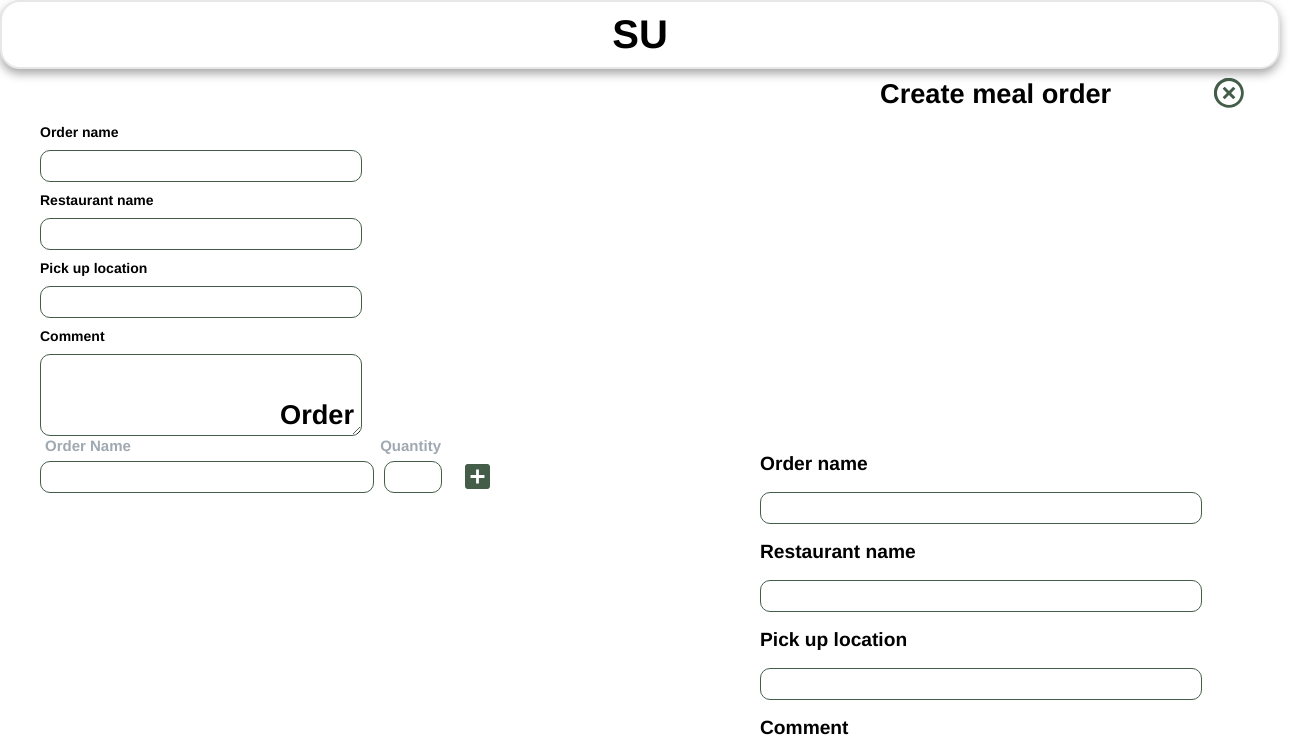
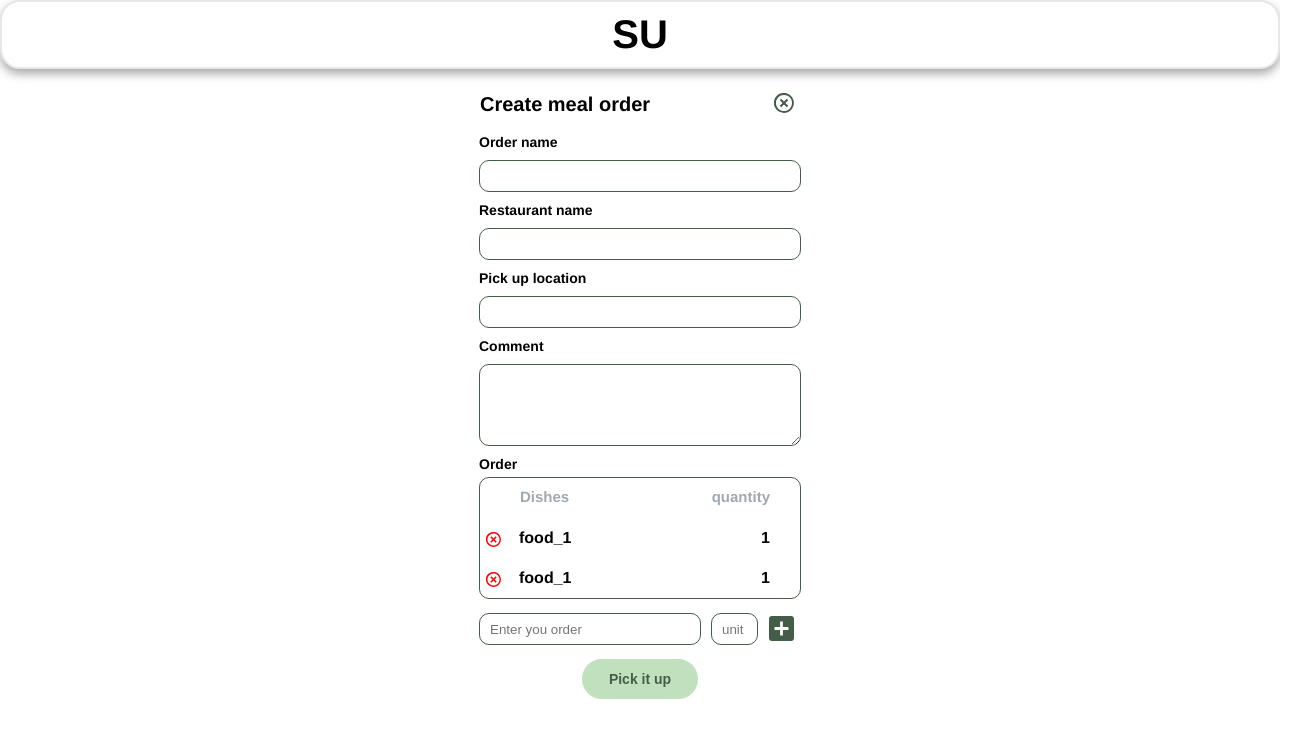
Before and after one commit to Green-Teaz123/Green_, a React (Create React App) app: page /create in a window 1280 px wide. Shown: the top 754 px of the page, 1311 px wide, since content can reach past the window. Built offline with nearby package versions, Linux system fonts and the light colour scheme.

Commit message:
Tiger Boom Activated

```diff
--- a/src/page/createOrder.js
+++ b/src/page/createOrder.js
@@ -54,23 +54,12 @@ export default function CreateOrder() {
 
                     <label className="textLabel">Comment</label>
                     <textarea value={comment} onChange={(e) => setComment(e.target.value)}/>
-                    <label className="textLabel" id="lbl1">Order name</label>
-                    <input type="text" className="textInput" id="txtin1"/>
 
-                    <label className="textLabel" id="lbl2">Restaurant name</label>
-                    <input type="text" className="textInput" id="txtin2"/>
-
-                    <label className="textLabel" id="lbl3">Pick up location</label>
-                    <input type="text" className="textInput" id="txtin3"/>
-
-                    <label className="textLabel" id="lbl4">Comment</label>
-                    <textarea id="txtarea"/>
-
-                    <label className="textLabel" id="lbl5">Order</label>
+                    <label className="textLabel">Order</label>
                     <div className="add-order">
                         <div className="add-order-header">
-                            <p id="p1">Order Name</p>
-                            <p id="p2">Quantity</p>
+                            <p>Dishes</p>
+                            <p>quantity</p>
                         </div>
 
                         {/* insert dish here */}
@@ -83,8 +72,8 @@ export default function CreateOrder() {
 
                     <div className="gen-dishes">
 
-                            <input type="text" className="dishe-name"/>
-                            <input type="text" className="quantity"/>
+                            <input type="text" placeholder="Enter you order" className="dishe-name"/>
+                            <input type="text" placeholder="unit" className="quantity"/>
 
                             <button className="btn-add">
                                 <svg xmlns="http://www.w3.org/2000/svg" width="25" height="25" viewBox="0 0 17 17" fill="none">
@@ -94,9 +83,7 @@ export default function CreateOrder() {
                         </div>
                     </div>
 
-
                     <input type="submit" value="Pick it up" className="created" onClick={handleSubmit} />
-                    <input type="submit" value="Pick it up" className="created"/>
 
 
 
--- a/src/styles/createOrder.css
+++ b/src/styles/createOrder.css
@@ -127,113 +127,3 @@
     margin-top: 15px;
     margin-bottom: 35px;
 }
-
-@media only screen and (min-width: 1200px){
-    .create-order {
-        width: 1200px;
-        margin: 0 auto;
-    }
-
-    .create-order .header-create-order .btn svg{
-        width: 150%;
-        height: 150%;
-    }
-
-    .header-create-order {
-        width: 1200px;
-    }
-    .header-create-order p {
-        margin-left: 70%;
-        font-size: 170%;
-    }
-
-    .form-create-order {
-        width: 1200px;
-    }
-    .form-create-order #lbl1{
-        margin-left: 60%;
-        margin-top: 1%;
-        font-size: 120%;
-    }
-    .form-create-order #txtin1{
-        margin-left: 60%;
-        margin-top: 1%;
-        width: 35%;
-    }
-    .form-create-order #lbl2{
-        margin-left: 60%;
-        margin-top: 1%;
-        font-size: 120%;
-    }
-    .form-create-order #txtin2{
-        margin-left: 60%;
-        margin-top: 1%;
-        width: 35%;
-    }
-    .form-create-order #lbl3{
-        margin-left: 60%;
-        margin-top: 1%;
-        font-size: 120%;
-    }
-    .form-create-order #txtin3{
-        margin-left: 60%;
-        margin-top: 1%;
-        width: 35%;
-    }
-    .form-create-order #lbl4{
-        margin-left: 60%;
-        margin-top: 1%;
-        font-size: 120%;
-    }
-    .form-create-order #txtarea{
-        margin-left: 60%;
-        margin-top: 1%;
-        width: 35%;
-    }
-    .form-create-order #lbl5{
-        margin-left: 20%;
-        margin-top: -37%;
-        font-size: 170%;
-    }
-
-    .form-create-order .add-order .add-order-header #p1{
-        margin-top: -30%;
-        margin-left: -3%;
-    }
-    .form-create-order .add-order .add-order-header #p2{
-        margin-top: -30%;
-        margin-right: 70%;
-    }
-
-    .add-order {
-        margin-top: 30%;
-        width: 40%;
-        border: 1px solid #445D48;
-        border-radius: 10px;
-    }
-
-    .add-order-header {
-        width: 1200px;
-    }
-
-    .gen-dishes {
-        width: 1200px;
-        margin-top: -38%;
-    }
-    .gen-dishes .dishe-name{
-        width: 26%;
-    }
-    .gen-dishes .quantity{
-        width: 3%;
-    }
-    .gen-dishes .btn-add{
-        margin-left: 1%;
-    }
-
-    .created {
-        width: 10%;
-        margin-top: 31%;
-        margin-left: 58%;
-    }
-
-}
```
